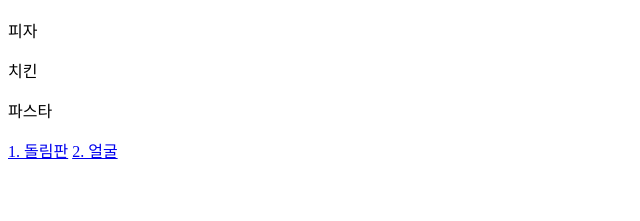
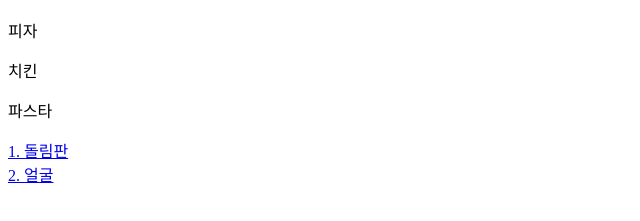
Before and after one commit to iron0310/my_web_sample, a plain HTML site: page index.html in a window 1280 px wide. Shown: the part 57-278 px from the top of the page, without its empty margins (0-640 px from the left). Drawn offline with Linux system fonts and the light colour scheme.

Commit message:
Update index.html

```diff
--- a/index.html
+++ b/index.html
@@ -9,7 +9,7 @@
 	<p>치킨</p>
 	<p>파스타</p>
 
-	<a href="1.html">1. 돌림판<a>
+	<a href="1.html">1. 돌림판<br><a>
 	<a href="2.html">2. 얼굴</a>
 </body>
 
```
